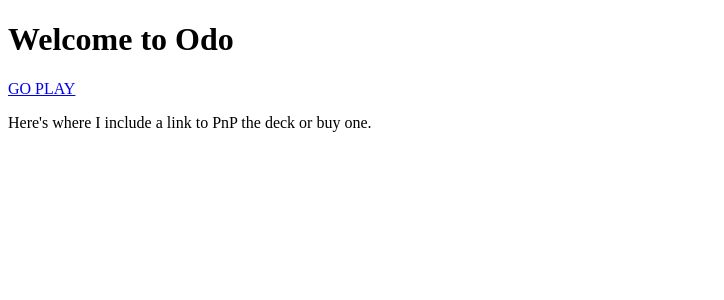
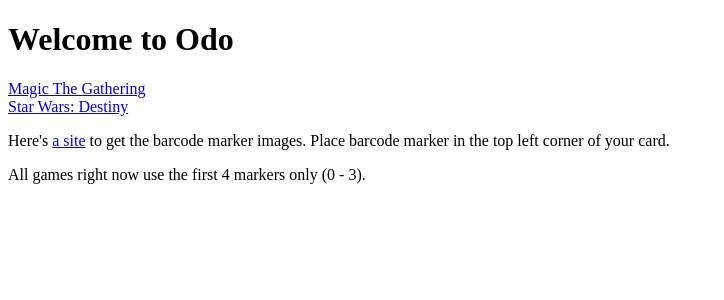
Before and after one commit to brettgrigsby/odo, a Next.js app: page / in a window 1280 px wide. Shown: the top 300 px of the page, without its empty margins (0-724 px from the left). Built offline with nearby package versions, Linux system fonts and the light colour scheme.

Commit message:
- componentize construction of ar scene from card list - specify 2 game pages - update home page and add links to new pages

```diff
--- a/pages/index.tsx
+++ b/pages/index.tsx
@@ -4,13 +4,22 @@ import Layout from '../components/Layout'
 const IndexPage = () => (
   <Layout title="Odo | every card game ever">
     <h1>Welcome to Odo</h1>
+    <div>
+      <Link href="/mtg">
+        <a>Magic The Gathering</a>
+      </Link>
+    </div>
+    <div>
+      <Link href="/destiny">
+        <a>Star Wars: Destiny</a>
+      </Link>
+    </div>
     <p>
-      <Link href="/iframe">
-        <a>GO PLAY</a>
-      </Link>
+      Here's <a href="http://ar2go.squaretone.com/barcode">a site</a> to get the barcode marker images. Place
+      barcode marker in the top left corner of your card.
     </p>
     <p>
-      Here's where I include a link to PnP the deck or buy one.
+      All games right now use the first 4 markers only (0 - 3).
     </p>
   </Layout>
 )
```
Also changed, not shown: components/SceneFromImages.tsx (renamed from pages/iframe.tsx, +6 -4 lines), pages/destiny.tsx (added, +11 -0 lines), pages/mtg.tsx (added, +11 -0 lines).
